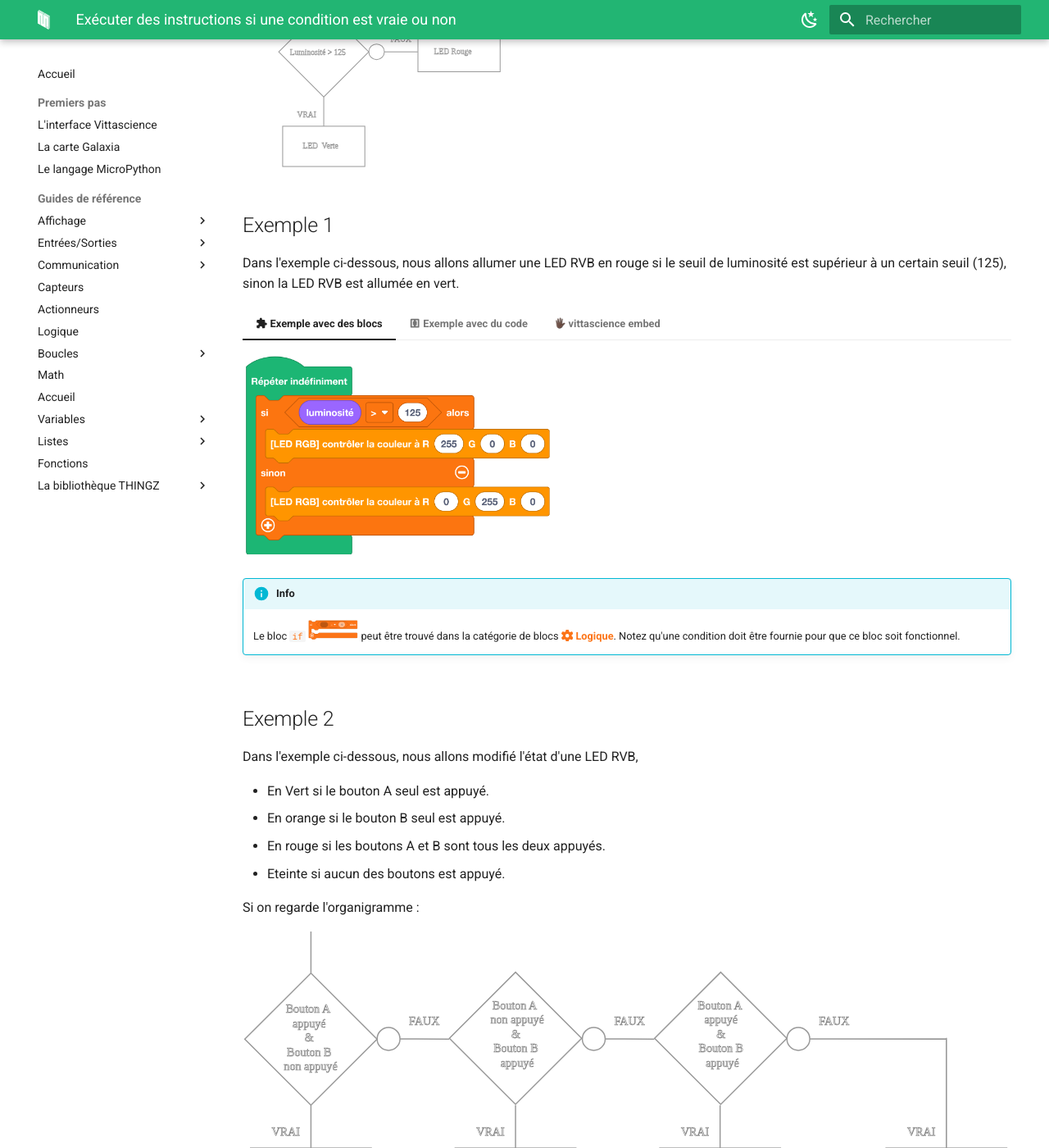
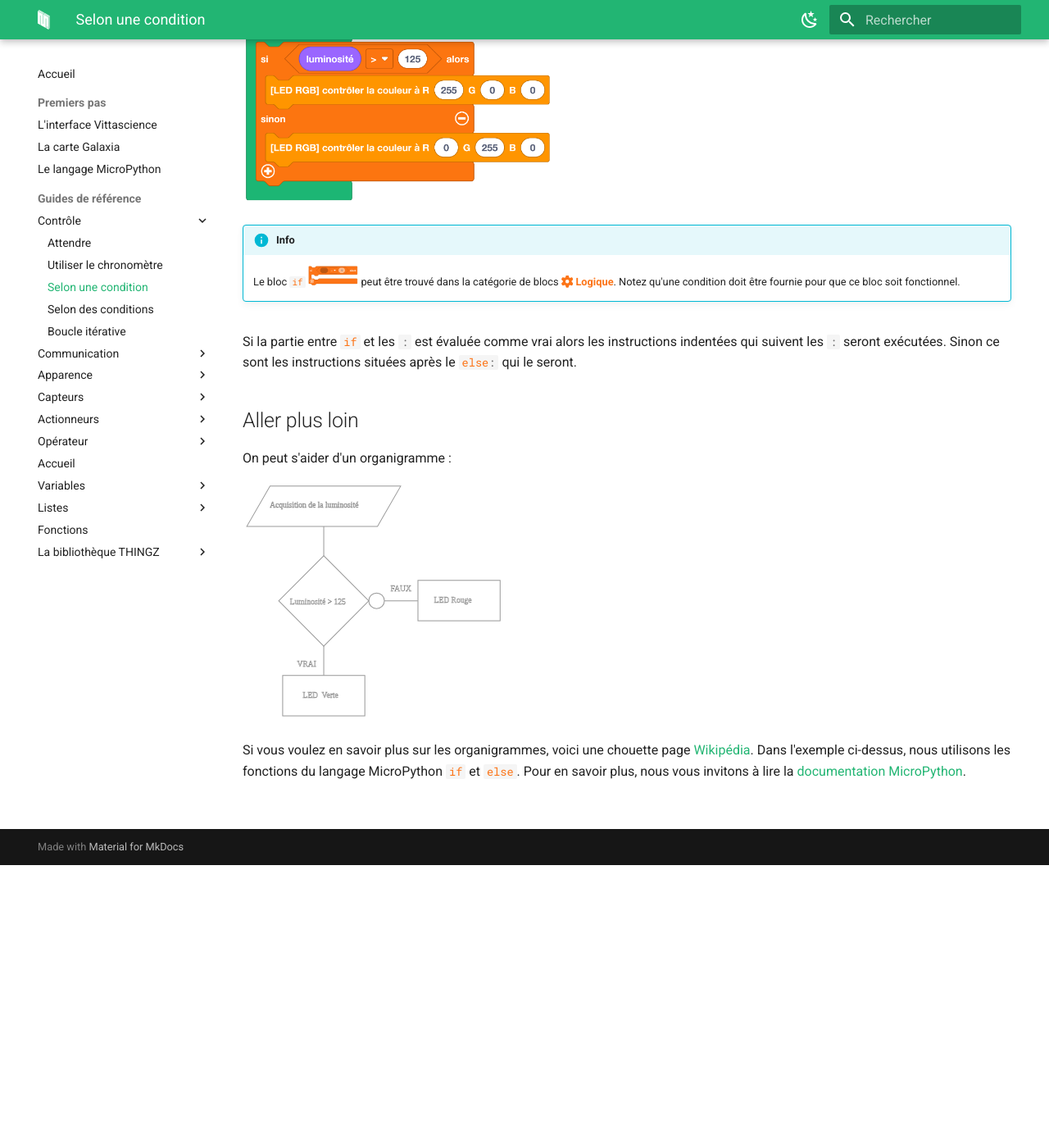
Before and after one commit to imt-atlantique/micropython_doc, an MkDocs documentation site: the page built from docs/controle/executer_des_instructions_selon_une_condition.md, in a window 1280 px wide and 1400 px high, scrolled down 345 px. Shown: the whole window at 82% size. Built offline with MkDocs 1.6.1 and Material for MkDocs 9.7.7, drawn with Linux system fonts in a browser that asks for light colours; emoji names are drawn with the system emoji font; some of the changed text lies outside the part shown.

````diff
--- a/docs/controle/executer_des_instructions_selon_une_condition.md
+++ b/docs/controle/executer_des_instructions_selon_une_condition.md
@@ -5,19 +5,7 @@ hide:
 
 # Exécuter des instructions si une condition est vraie ou non
 
-
-
-
-
 On peut controler le déroulement du programme selon des conditions.
-
-On a souvent l'habitude de représenter le cours du programme avec un organigramme de programmation :
-
-![organigramme](mooc.svg)
-
-
-
-## Exemple 1
 
 Dans l'exemple ci-dessous, nous allons allumer une LED RVB en rouge si le seuil de luminosité est supérieur à un certain seuil (125), sinon la LED RVB est allumée en vert.
 
@@ -26,8 +14,6 @@ Dans l'exemple ci-dessous, nous allons allumer une LED RVB en rouge si le seuil
 
 	!!! info
     	Le bloc `#!python if` ![Bloc if](if.png){: style="height:24px;"} peut être trouvé dans la catégorie de blocs [:fontawesome-solid-gear: Logique](#){: style="color: rgb(252,116,23); font-weight: bold;"}. Notez qu'une condition doit être fournie pour que ce bloc soit fonctionnel.
-
-
 
 === ":material-code-array: Exemple avec du code"
 
@@ -53,74 +39,14 @@ Dans l'exemple ci-dessous, nous allons allumer une LED RVB en rouge si le seuil
 
 	Je rappelle que la tabulation fait partie de la structure dans python, que le bloc de code executé si le `#!python if` est vrai, comporte une tabulation par rapport au `#!python if` et que le `#!python else` ce retrouve tabulé au même niveau que le `#!python if`
 
-
-=== ":hand_splayed_tone5: vittascience embed"
-
-    <iframe width='100%' height='500' allowfullscreen frameborder='0' style='border:1px #d6d6d6 solid;' src="https://fr.vittascience.com/galaxia/?link=644feef5d73de&toolbox=scratch&mode=blocks&embed=1"></iframe>
-
-
-
-## Exemple 2
-
-Dans l'exemple ci-dessous, nous allons modifié l'état d'une LED RVB,
-
-- En Vert si le bouton A seul est appuyé.
-- En orange si le bouton B seul est appuyé.
-- En rouge si les boutons A et B sont tous les deux appuyés.
-- Eteinte si aucun des boutons est appuyé.
-
-Si on regarde l'organigramme :
-
-![mooc_ifelse](mooc-boutons.svg)
-
-
-=== ":material-puzzle: Exemple avec des blocs"
-    ![Bloc Si/Sinon](decisionnelle.png){: style="width:380px;"}
-
-	!!! info
-    	Le bloc `#!python if` ![Bloc if](if.png){: style="height:24px;"} peut être trouvé dans la catégorie de blocs [:fontawesome-solid-gear: Logique](#){: style="color: rgb(252,116,23); font-weight: bold;"}. Notez qu'une condition doit être fournie pour que ce bloc soit fonctionnel.
-
-
-=== ":material-code-array: Exemple avec du code"
-
-	```python
-
-	# On boucle indéfiniment
-	while True:
-	# si le bouton A seul est appuyé
-	if button_a.is_pressed() and not button_b.is_pressed():
-	# on allume la led de couleur verte
-		led.set_colors(0, 255, 0)
-	# si le bouton B seul est appuyé
-	elif not button_a.is_pressed() and button_b.is_pressed():
-    # on allume la led de couleur orange
-		led.set_colors(255, 140, 0)
-	# si le bouton A et le bouton B sont appuyés
-	elif button_a.is_pressed() and button_b.is_pressed():
-	# on allume la led de couleur rouge
-		led.set_colors(255, 0, 0)
-	else:
-	# on garde chaque canaux de la led à zero (intensité nulle)
-		led.set_colors(0, 0, 0)
-
-
-
-	```
-
-	Si la partie entre `#!python if` et les `#!python :` est évaluée comme vrai alors les instructions indentées qui suivent les `#!python :` seront exécutées.	Sinon ce sont les instructions situées après le `#!python else:` qui le seront.
-
-
-
-=== ":hand_splayed_tone5: vittascience embed"
-
-    <iframe width='100%' height='500' allowfullscreen frameborder='0' style='border:1px #d6d6d6 solid;' src="https://fr.vittascience.com/galaxia/?link=645017add6627&toolbox=scratch&mode=blocks&embed=1"></iframe>
-
+Si la partie entre `#!python if` et les `#!python :` est évaluée comme vrai alors les instructions indentées qui suivent les `#!python :` seront exécutées.	Sinon ce sont les instructions situées après le `#!python else:` qui le seront.
 
 
 ## Aller plus loin
 
+On peut s'aider d'un organigramme :
 
-
+![mooc_ifelse](mooc.svg)
 
 Si vous voulez en savoir plus sur les organigrammes, voici une chouette page [Wikipédia](https://fr.wikipedia.org/wiki/Organigramme_de_programmation).
 Dans l'exemple ci-dessus, nous utilisons les fonctions du langage MicroPython `#!python if` et `#!python else`. Pour en savoir plus, nous vous invitons à lire la [documentation MicroPython](https://www.micropython.fr/reference/02.mots_cles/if_elif_else/).
--- a/docs/logique/executer_des_instructions_si_une_condition_est_vraie_ou_non.md
+++ /dev/null
@@ -1,50 +0,0 @@
----
-hide:
-  - toc
----
-
-# Exécuter des instructions selon une condition
-
-On peut controler le déroulement du programme selon des conditions.
-
-Dans l'exemple ci-dessous, nous allons allumer une LED RVB en rouge si le seuil de luminosité est supérieur à un certain seuil (125), sinon la LED RVB est allumée en vert.
-
-=== ":material-puzzle: Exemple avec des blocs"
-    ![Bloc Si/Sinon](decisionnelle.png){: style="width:380px;"}
-
-	!!! info
-    	Le bloc `#!python if` ![Bloc if](if.png){: style="height:24px;"} peut être trouvé dans la catégorie de blocs [:fontawesome-solid-gear: Logique](#){: style="color: rgb(252,116,23); font-weight: bold;"}. Notez qu'une condition doit être fournie pour que ce bloc soit fonctionnel.
-
-=== ":material-code-array: Exemple avec du code"
-
-	```python
-
-	# On boucle indéfiniment
-	while True:
-		# Si le niveau de luminosité relevé par le capteur est supérieur à 125
-		if led.read_light_level() > 125:
-			# Alors on allume la LED RVB en rouge
-			led.set_colors(255, 0, 0)
-		else:
-			# Sinon on allume la LED RVB en vert
-			led.set_colors(0, 255, 0)
-	```
-
-	**Si** la partie entre `#!python if` et les `#!python :` est évaluée comme vrai
-
-	**alors** les instructions sur les lignes indentées qui suivent dessous seront exécutées.
-
-	**Sinon** ce sont les instructions situées après le `#!python else:` qui le seront.
-
-
-	Je rappelle que la tabulation fait partie de la structure dans python, que le bloc de code executé si le `#!python if` est vrai, comporte une tabulation par rapport au `#!python if` et que le `#!python else` ce retrouve tabulé au même niveau que le `#!python if`
-
-
-## Aller plus loin
-
-On a souvent l'habitude de représenter le cours du programme avec un organigramme de programmation :
-
-![organigramme](mooc.svg)
-
-Si vous voulez en savoir plus sur les organigrammes, voici une chouette page [Wikipédia](https://fr.wikipedia.org/wiki/Organigramme_de_programmation).
-Dans l'exemple ci-dessus, nous utilisons les fonctions du langage MicroPython `#!python if` et `#!python else`. Pour en savoir plus, nous vous invitons à lire la [documentation MicroPython](https://www.micropython.fr/reference/02.mots_cles/if_elif_else/).
--- a/mkdocs.yml
+++ b/mkdocs.yml
@@ -9,28 +9,29 @@ nav:
     - "La carte Galaxia": galaxia.md
     - "Le langage MicroPython": micropython.md
   - 'Guides de référence':
-    - 'Affichage':
+    - 'Contrôle':
+        - 'Attendre': 'controle/temps/attendre.md'
+        - 'Utiliser le chronomètre': 'controle/temps/chronometre.md'
+        - 'Selon une condition': controle/executer_des_instructions_selon_une_condition.md
+        - 'Selon des conditions': controle/executer_des_instructions_selon_des_conditions.md
+        - 'Boucle itérative' : 'boucles/boucle_iterative.md'
+    - 'Communication':
+      - 'Écrire dans la console': 'communication/ecrire_dans_la_console.md'
+    - 'Apparence':
       - 'Contrôler une LED': 'affichage/led/led.md'
       - 'Contrôler une LED RVB' : 'affichage/led_rgb/led_rgb.md'
-    - 'Entrées/Sorties':
-      - 'Attendre': 'entrees_sorties/temps/attendre.md'
-      - 'Utiliser le chronomètre': 'entrees_sorties/temps/chronometre.md'
-    - 'Communication':
-      - 'Écrire dans la console': 'communication/ecrire_dans_la_console.md'
-    - 'Capteurs': 'capteurs/capteur_lumiere.md'
-    - 'Actionneurs': 'moteurs/servomoteur.md'
-    - 'Logique': 'logique/executer_des_instructions_si_une_condition_est_vraie_ou_non.md'
-    - 'Boucles':
-        - 'Boucle simple': 'boucles/boucle_simple.md'
-        - 'Boucle avec variable': 'boucles/boucle_avec_variable.md'
-        - 'Boucle itérative' : 'boucles/boucle_iterative.md'
-    - 'Math': math/manipuler_des_nombres.md
+    - 'Capteurs':
+      - 'Capter la luminosité' : 'capteurs/capteur_lumiere.md'
+    - 'Actionneurs':
+      - 'Actionner un servomoteur' : 'moteurs/servomoteur.md'
+    - 'Opérateur':
+      - 'manipuler des nombres' : 'math/manipuler_des_nombres.md'
     - 'Texte': index.md
     - 'Variables':
         - 'Stocker du texte': 'variables/variable_texte.md'
         - 'Stocker des nombres': 'variables/variable_nombre.md'
     - 'Listes':
-        - 'liste avec éléments': 'listes/liste_avec_elts.md'
+        - "créer une liste d'éléments": 'listes/liste_avec_elts.md'
     - 'Fonctions': 'fonctions/fonction.md'
     - 'La bibliothèque THINGZ':
         - 'thingz': 'thingz/thingz.md'
@@ -41,9 +42,6 @@ nav:
         - 'thingz.temperature': 'thingz/thingz_temperature.md'
         - 'thingz.sound': 'thingz/thingz_sound.md'
         - 'thingz.radio': 'thingz/thingz_radio.md'
-
-
-
 
 theme:
     name: material
````
Also changed, not shown: docs/capteurs/capteur_lumiere.md (+0 -3 lines), docs/controle/executer_des_instructions_selon_des_conditions.md (+52 -0 lines), M_M_ultrason.svg (added), docs/logique/decisionnelle.png (deleted), docs/logique/if.png (deleted), docs/logique/mooc-boutons.svg (deleted), docs/logique/mooc.svg (deleted), ultrason.svg (added).
